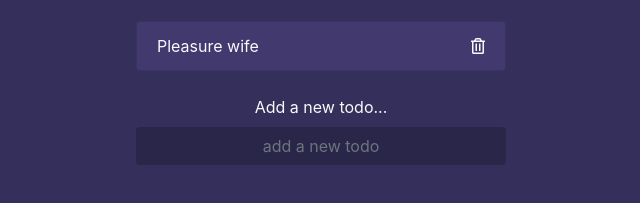
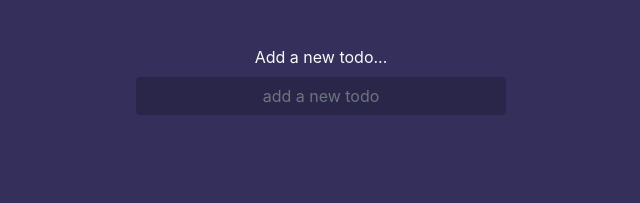
Before and after one commit to Hrolgar/TodoList-VanillaJS, a plain HTML site: page index.html in a window 1280 px wide. Shown: the part 137-340 px from the top of the page, without its empty margins (319-959 px from the left). Drawn offline with nearby package versions, Linux system fonts and the light colour scheme.

Commit message:
quick list fix

```diff
--- a/index.html
+++ b/index.html
@@ -36,14 +36,7 @@
         </form>
       </header>
 
-      <ul class="list-group todos mx-auto text-light">
-        <li
-          class="list-group-item d-flex justify-content-between align-items-center"
-        >
-          <span>Pleasure wife</span>
-          <i class="far fa-trash-alt delete"></i>
-        </li>
-      </ul>
+      <ul class="list-group todos mx-auto text-light"></ul>
 
       <form class="add text-center my-4">
         <label for="add" class="text-light">Add a new todo...</label>
```
